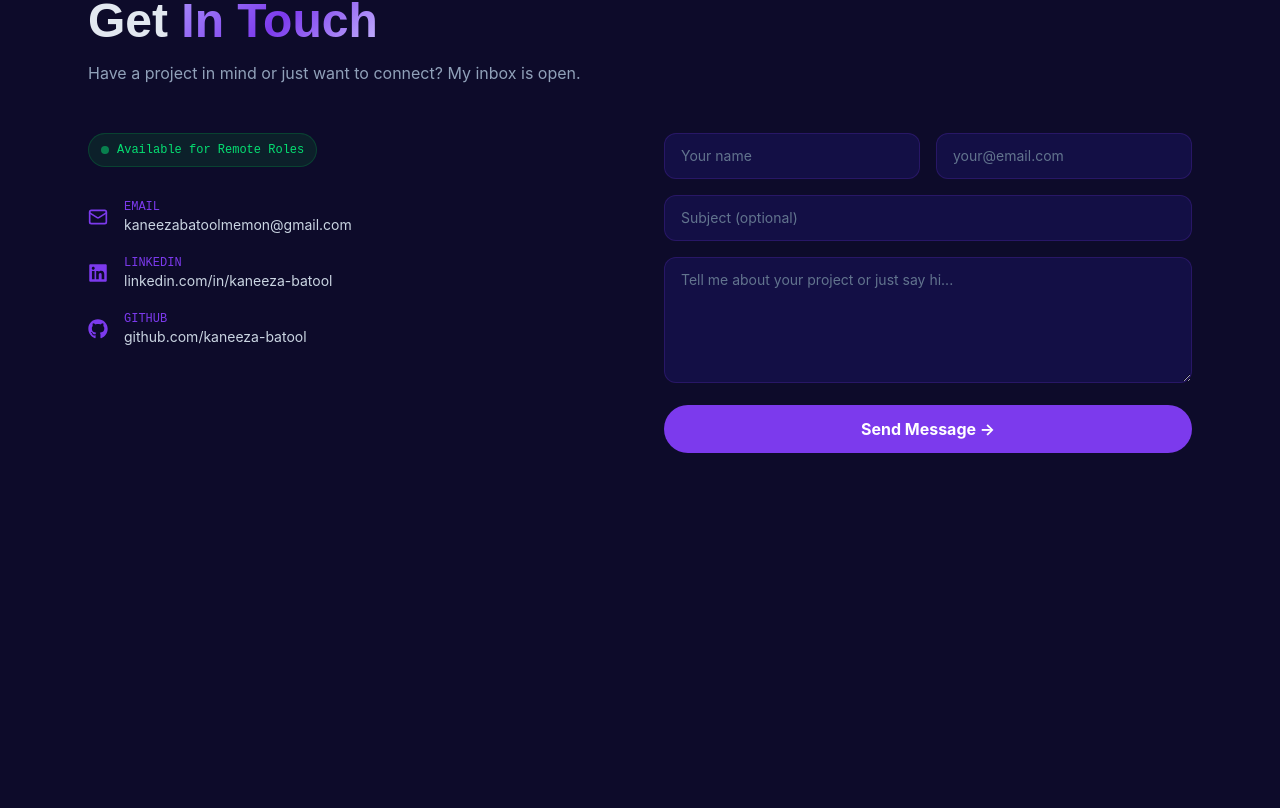
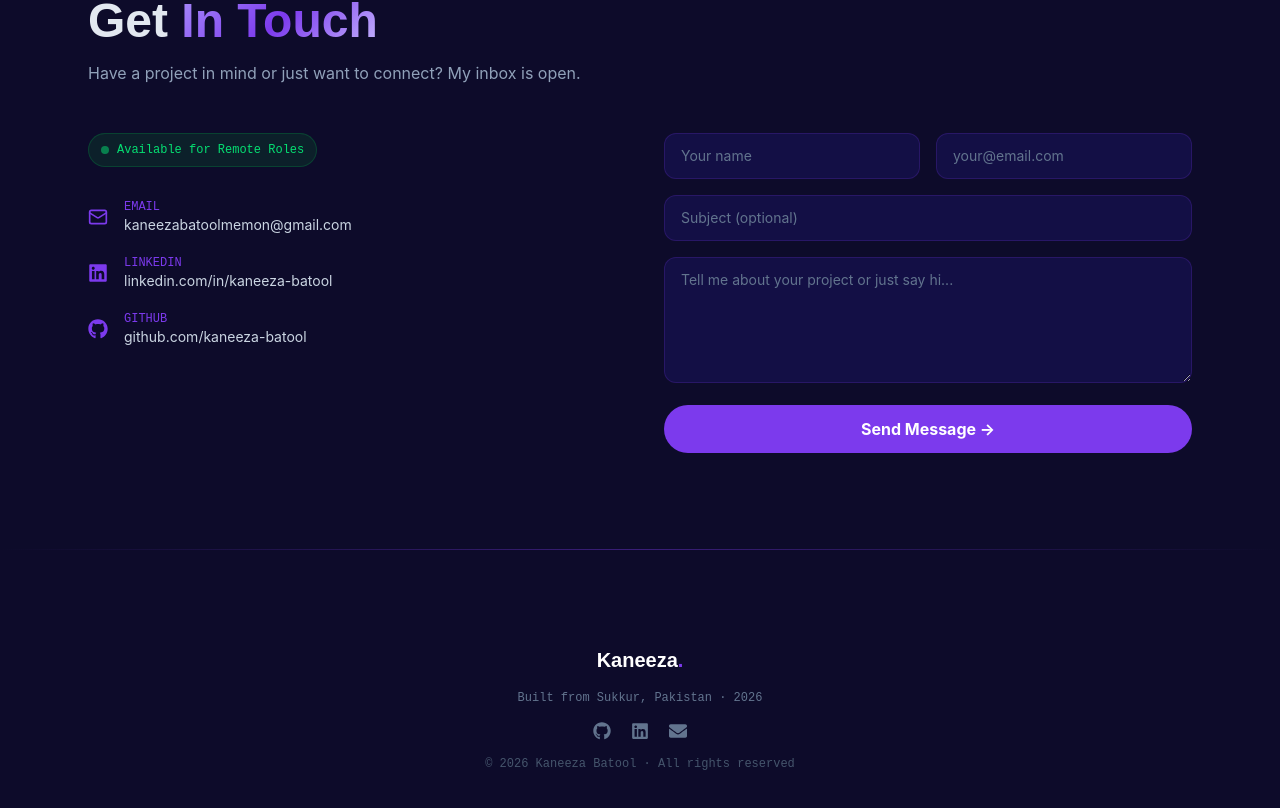
Before and after one commit to kaneeza-batool/kaneeza-batool-portfolio, a React (Vite) app: page / in a window 1280 px wide. Shown: the part 6215-7023 px from the top of the page. Before the commit the page ends 6764 px from the top, so only its background shows below. Built offline with nearby package versions, Linux system fonts and the light colour scheme.

Commit message:
feat: build footer and back-to-top button

```diff
--- a/src/App.jsx
+++ b/src/App.jsx
@@ -1,3 +1,6 @@
+import { useState, useEffect } from 'react'
+import { AnimatePresence, motion } from 'framer-motion'
+import { ArrowUp } from 'lucide-react'
 import './index.css'
 import Navbar from './components/Navbar'
 import Hero from './components/Hero'
@@ -7,8 +10,17 @@ import Projects from './components/Projects'
 import Programs from './components/Programs'
 import Journey from './components/Journey'
 import Contact from './components/Contact'
+import Footer from './components/Footer'
 
 function App() {
+  const [showTop, setShowTop] = useState(false)
+
+  useEffect(() => {
+    const onScroll = () => setShowTop(window.scrollY > 400)
+    window.addEventListener('scroll', onScroll, { passive: true })
+    return () => window.removeEventListener('scroll', onScroll)
+  }, [])
+
   return (
     <main className="bg-brand-bg min-h-screen">
       <Navbar />
@@ -19,7 +31,24 @@ function App() {
       <Programs />
       <Journey />
       <Contact />
-      <section id="contact" />
+      <Footer />
+
+      <AnimatePresence>
+        {showTop && (
+          <motion.button
+            key="back-to-top"
+            initial={{ opacity: 0, scale: 0.8 }}
+            animate={{ opacity: 1, scale: 1 }}
+            exit={{ opacity: 0, scale: 0.8 }}
+            transition={{ duration: 0.2 }}
+            onClick={() => window.scrollTo({ top: 0, behavior: 'smooth' })}
+            aria-label="Back to top"
+            className="fixed bottom-6 right-6 z-50 bg-brand-secondary border border-brand-violet/40 text-brand-violet-light p-3 rounded-full hover:bg-brand-violet/20 hover:border-brand-violet transition-all shadow-[0_4px_20px_rgba(124,58,237,0.2)]"
+          >
+            <ArrowUp size={18} />
+          </motion.button>
+        )}
+      </AnimatePresence>
     </main>
   )
 }
--- a/src/components/Footer.jsx
+++ b/src/components/Footer.jsx
@@ -0,0 +1,51 @@
+import { FaGithub, FaLinkedin, FaEnvelope } from 'react-icons/fa'
+
+export default function Footer() {
+  return (
+    <footer>
+      <div className="bg-gradient-to-r from-transparent via-brand-violet/40 to-transparent h-px border-0 mb-12" />
+
+      <div className="flex flex-col items-center gap-4 py-12">
+        <p className="font-display font-bold text-xl text-white">
+          Kaneeza<span className="text-brand-violet">.</span>
+        </p>
+
+        <p className="font-mono text-xs text-slate-500">
+          Built from Sukkur, Pakistan · 2026
+        </p>
+
+        <div className="flex gap-5">
+          <a
+            href="https://github.com/kaneeza-batool"
+            target="_blank"
+            rel="noopener noreferrer"
+            aria-label="GitHub"
+            className="text-lg text-slate-500 hover:text-brand-violet-light hover:scale-110 transition-all"
+          >
+            <FaGithub />
+          </a>
+          <a
+            href="https://linkedin.com/in/kaneeza-batool"
+            target="_blank"
+            rel="noopener noreferrer"
+            aria-label="LinkedIn"
+            className="text-lg text-slate-500 hover:text-brand-violet-light hover:scale-110 transition-all"
+          >
+            <FaLinkedin />
+          </a>
+          <a
+            href="mailto:kaneezabatoolmemon@gmail.com"
+            aria-label="Email"
+            className="text-lg text-slate-500 hover:text-brand-violet-light hover:scale-110 transition-all"
+          >
+            <FaEnvelope />
+          </a>
+        </div>
+
+        <p className="font-mono text-xs text-slate-600">
+          © 2026 Kaneeza Batool · All rights reserved
+        </p>
+      </div>
+    </footer>
+  )
+}
```
